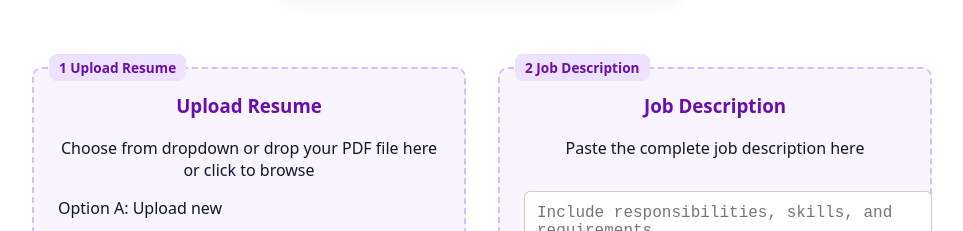
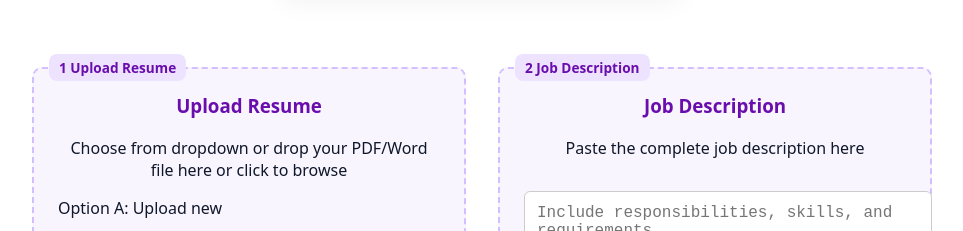
Before and after one commit to udayrana116/vereloop, a plain HTML site: page resume/index.html in a window 1280 px wide. Shown: the part 821-1052 px from the top of the page, without its empty margins (158-1121 px from the left). Drawn offline with nearby package versions, Linux system fonts and the light colour scheme.

```diff
--- a/resume/index.html
+++ b/resume/index.html
@@ -330,7 +330,7 @@
             <div class="box" id="resumeUploadBox">
                 <div class="step-label">1 Upload Resume</div>
                 <h3 id="uploadTitle">Upload Resume</h3>
-                <p id="uploadPrompt">Choose from dropdown or drop your PDF file here or click to browse</p>
+                <p id="uploadPrompt">Choose from dropdown or drop your PDF/Word file here or click to browse</p>
                 <!-- <input type="file" id="resumeFile" accept=".pdf"> -->
 
                 <!-- Source selectors -->
```
